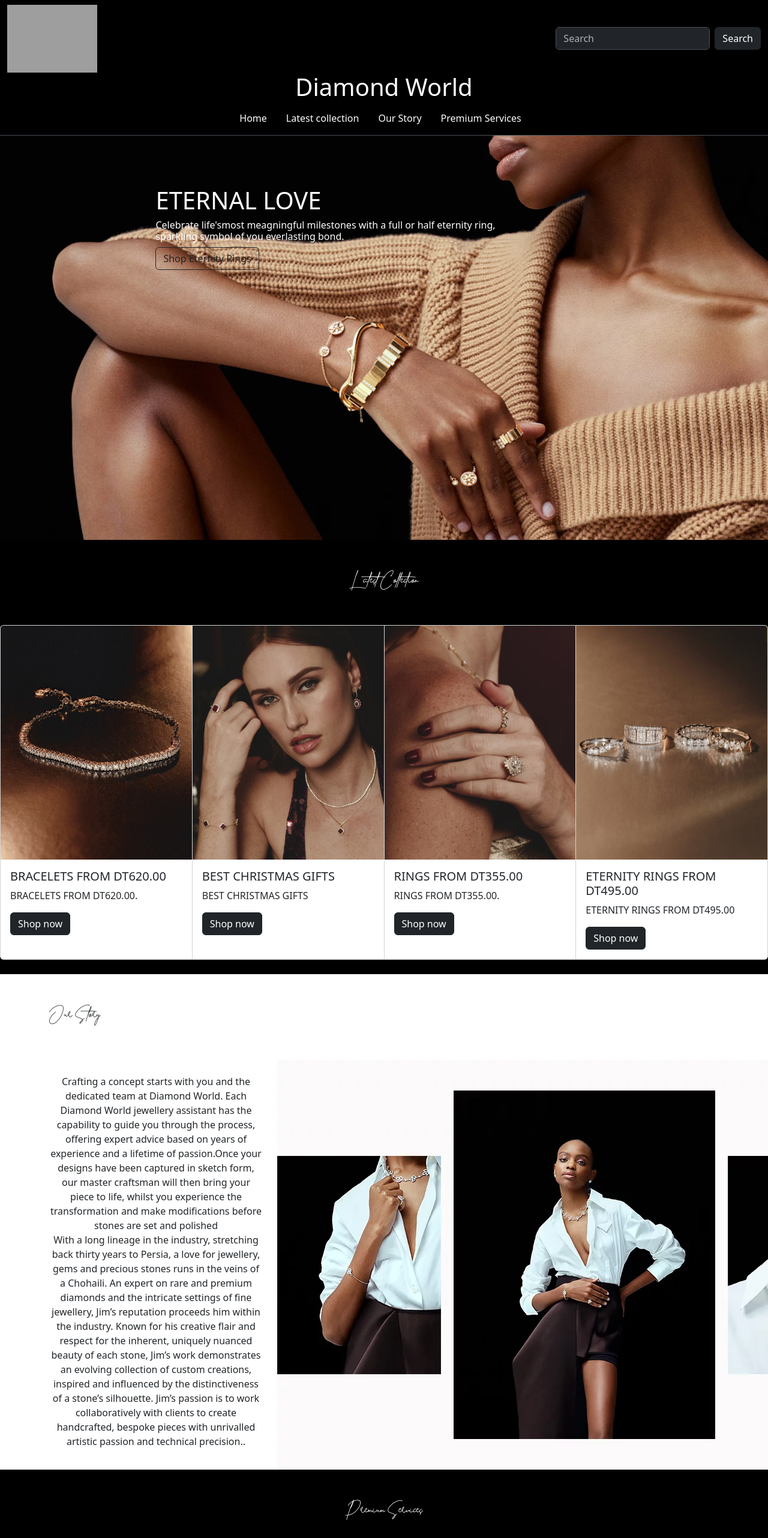
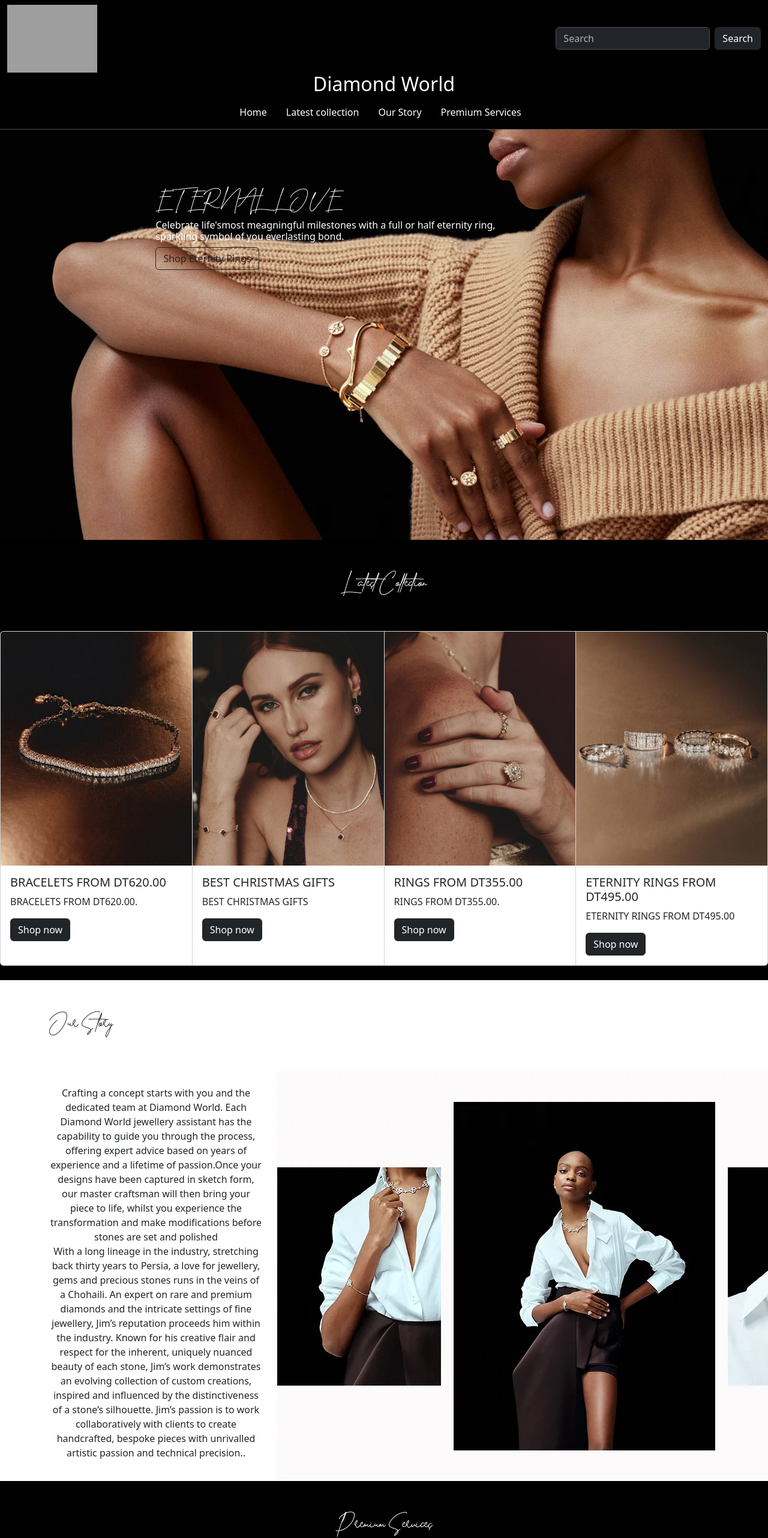
Before and after one commit to Chaima-FER/Checkpt-Bootstrap2, a plain HTML site: page index.html in a window 1280 px wide. Shown: the top 2564 px of the page at 60% size. Drawn offline with nearby package versions, Linux system fonts and the light colour scheme; grey boxes are pictures that could not be loaded.

Commit message:
Bootstrap2

```diff
--- a/index.html
+++ b/index.html
@@ -25,7 +25,7 @@
 
                 <!-- second part of the navbar -->
                 <div>
-                  <h1 class="title"> Diamond World</h1>
+                  <h2 class="title"> Diamond World</h2>
                     <ul class="container-fluid nav nav-pills nav-fill">
                         <li class="nav-item">
                          <a class="nav-link text-white" aria-current="page" href="#Home">Home</a>
@@ -62,7 +62,7 @@
                     <!-- card group -->
                      <section class="pt-5 pb-4 bg-black ">
                       <a name="Latestcollection"></a>
-                     <h2 class ="text-white text-center pb-5"> Latest Collection </h2>
+                     <h1 class ="text-white text-center pb-5"> Latest Collection </h1>
                   <div class="card-group">
                     <div class="card">
                       <img src="image/2024-bracelets.avif" class="card-img-top" alt="...">
@@ -104,7 +104,7 @@
                    <section class="container pt-5 ">
                   <a name="Ourstory"></a>
                   <div class="row">
-                  <h2 class ="pb-5"> Our Story </h2>
+                  <h1 class ="pb-5"> Our Story </h1>
       <P class="mt-4 col-sm-12 col-md-4 text-center"> Crafting a concept starts with you and the dedicated team at Diamond World. Each Diamond World jewellery assistant has the capability to guide you through the process, offering expert advice based on years of experience and a lifetime of passion.Once your designs have been captured in sketch form, our master craftsman will then bring your piece to life, whilst you experience the transformation and make modifications before stones are set and polished <br> With a long lineage in the industry, stretching back thirty years to Persia, a love for jewellery, gems and precious stones runs in the veins of a Chohaili.
 
         An expert on rare and premium diamonds and the intricate settings of fine jewellery, Jim’s reputation proceeds him within the industry. Known for his creative flair and respect for the inherent, uniquely nuanced beauty of each stone, Jim’s work demonstrates an evolving collection of custom creations, inspired and influenced by the distinctiveness of a stone’s silhouette.
@@ -118,7 +118,7 @@
 
      <!-- partie form services -->
     <section class="pt-5 pb-4 bg-black">
-      <h2 class ="text-white text-center pb-5"> Premium Services </h2>
+      <h1 class ="text-white text-center pb-5"> Premium Services </h1>
       <a name="Premiumservices"></a>
 
       <div class="container">
@@ -222,9 +222,9 @@
     <div class="row bg-black">
       <p class="mt-4 col-sm-12 col-md-4 text-white" >Find us in social media, by clicking on the icons bellow</p>
         <div class="text-center col-sm-12 col-md-4">
-        <a class="fa fa-facebook" target="_blank" href="https://www.travelex.ae/" ></a>
-        <a class="fa fa-instagram"target="_blank" href="https://www.travelex.ae/"></a>
-        <a  class="fa fa-youtube"target="_blank" href="https://www.travelex.ae/"></a>
+        <a class="fa fa-facebook" target="_blank" href="https://www.facebook.com/" ></a>
+        <a class="fa fa-instagram"target="_blank" href="https://www.instagram.com/chaima_ferchichi/"></a>
+        <a  class="fa fa-youtube"target="_blank" href="https://www.youtube.com/"></a>
         </div>
             <p class="  mt-4 col-sm-12 col-md-4 text-white">Copyright Chaîma Ferchichi&copy;2024 All Rights Reserved.</p>
     </div>
--- a/style.css
+++ b/style.css
@@ -19,9 +19,10 @@
     max-height: fit-content;
  }
 
- @font-face {
-  font-family :"style";
-  src : url("/darlington-font/DarlingtonDemo-z8xjG.ttf")
+
+@font-face {
+  font-family: "abc";
+  src: url('darlington-font/DarlingtonDemo-z8xjG.ttf');
 }
 
 .cover {
@@ -65,7 +66,7 @@ background: #ffffff;
 color: rgb(0, 0, 0);
 }
 
-h2 {
-  font-family: "style";
+h1 {
+  font-family: "abc";
 
    }
```
